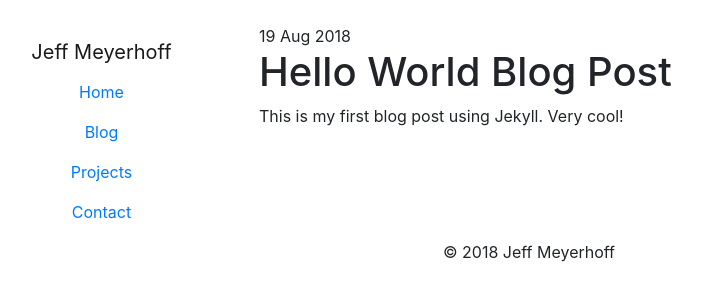
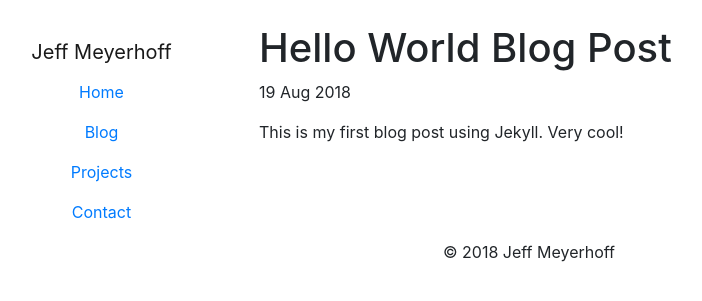
Before and after one commit to jeffington/jeffington.github.io, a Jekyll site: the page built from _posts/2018-8-19-hello-world.md, in a window 1280 px wide. Shown: the top 301 px of the page, without its empty margins (111-813 px from the left). Built offline with Jekyll 4.4.1, drawn with Linux system fonts in a browser that asks for light colours.

Commit message:
Move timestamp below post title

```diff
--- a/_layouts/post.html
+++ b/_layouts/post.html
@@ -27,11 +27,11 @@
                <section class="post" itemscope itemtype="http://schema.org/BlogPosting">
 
             	<article role="article" itemprop="articleBody">
-            	{% if page.date %}
-            <time itemprop="datePublished" datetime="{{ page.date }}" class="date">{{ page.date | date_to_string }}</time>
+
+        <h1 class="post-title" itemprop="name">{{ page.title }}</h1>
+        {% if page.date %}
+            <p><time itemprop="datePublished" datetime="{{ page.date }}" class="date">{{ page.date | date_to_string }}</time></p>
         {% endif %}
-        <h1 class="post-title" itemprop="name">{{ page.title }}</h1>
-
                 {{ content }}
             	</article>
 
```
